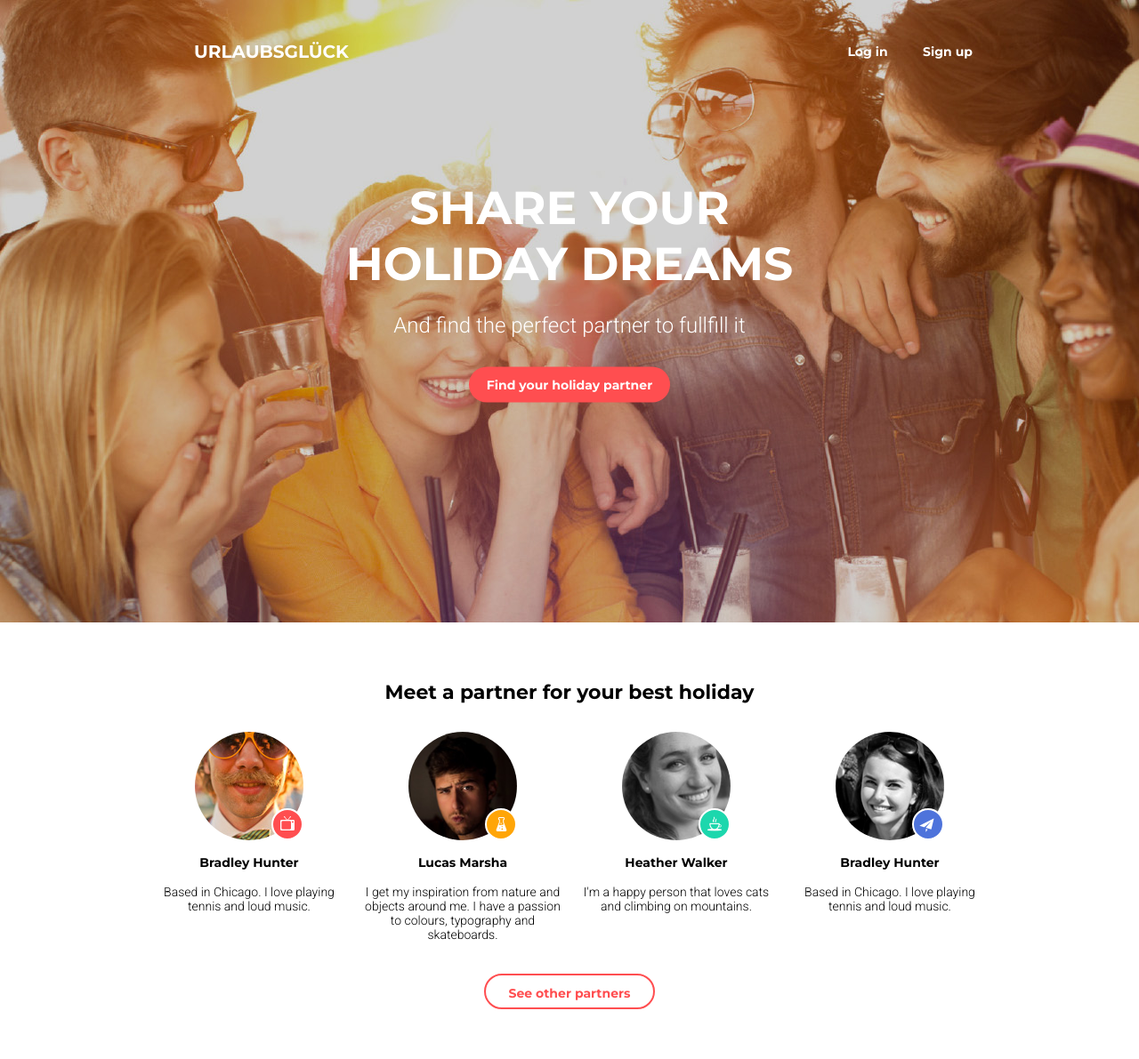
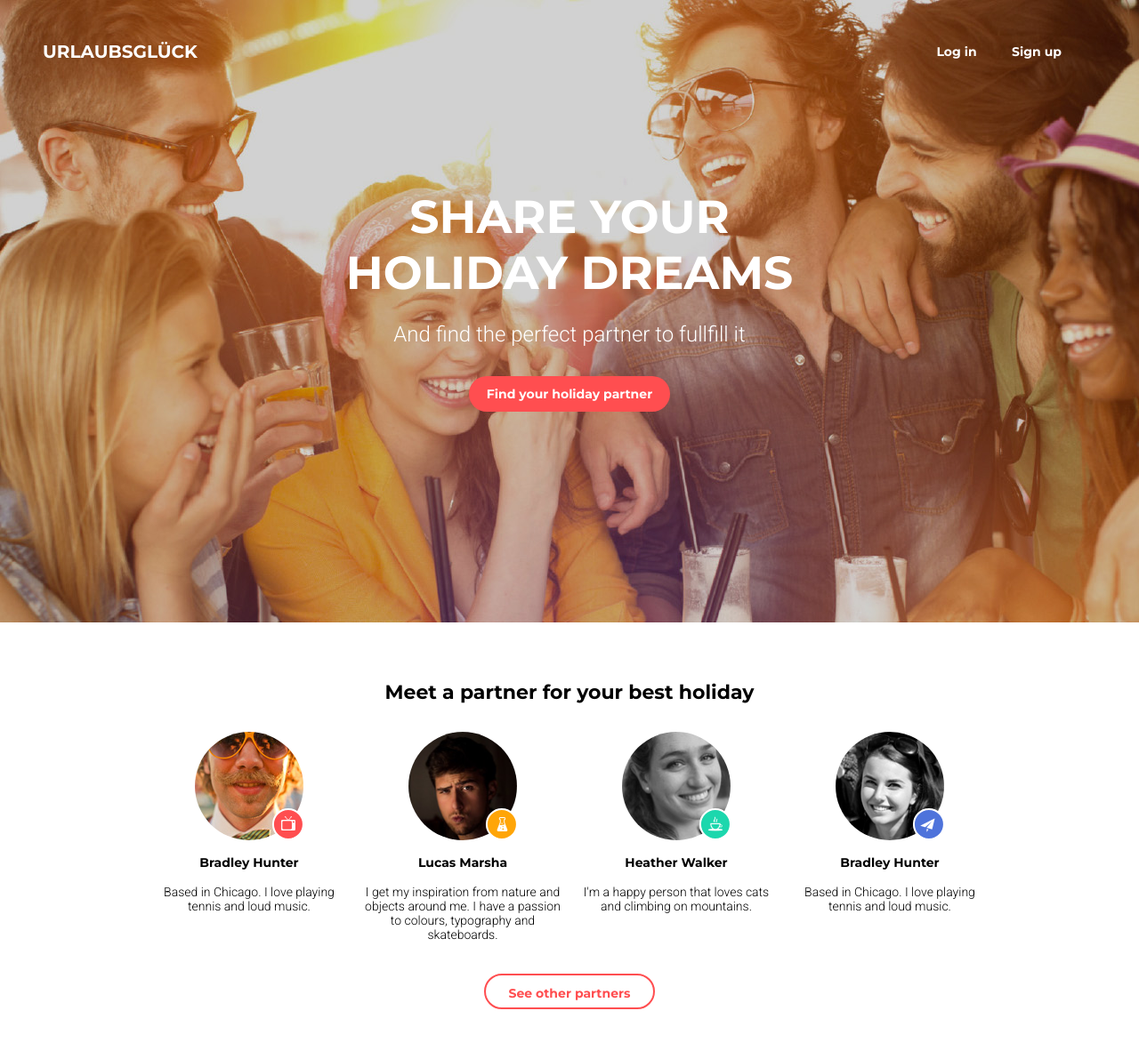
Before and after one commit to semakinv/goit-fe-course, a plain HTML site: page module-08/index.html in a window 1280 px wide. Shown: the whole page at 89% size. Drawn offline with Linux system fonts and the light colour scheme.

Commit message:
Homework 08 v03

```diff
--- a/module-08/css/media.css
+++ b/module-08/css/media.css
@@ -1,14 +1,4 @@
-@media (max-width: 747px) {
-
-    .menu{
-        height: 214px;
-        flex-wrap:wrap-reverse;
-    }
-
-    .logo{
-        width: 100%;
-        justify-content: center;
-    }
+@media (max-width: 767px) {
 
     .auth-item{
         align-self: flex-end;
@@ -40,27 +30,39 @@
 /*tablet
 -------------------------------------------------------------------------------*/
 
-@media (min-width: 747px) {
+@media (min-width: 767px) {
+
     .wrapper{
-        width: 748px;
+        width: 747px;
     }
 
     .head-box{
-        background-image: url(../img/tablet/promo-back.jpg);
-        max-width: 100%;
+        display: flex;
         height: 654px;
         padding-top: 46px;
-        width: 667px;
+        flex-wrap: wrap;
+        justify-content: space-between;
+        width: 100%;
     }
 
     .menu{
-        display: flex;
-        justify-content: flex-end;
         margin-right: 30px;
+        width: auto;
     }
 
     .logo{
         margin-left: 48px;
+        margin-top: 0;
+        height: 36px;
+        align-items: center;
+    }
+
+     nav + nav{
+        order: -1;
+    }
+
+    .heder-titles{
+        height: 352px;
     }
 
     .find-button{
@@ -70,10 +72,6 @@
     .persons-box{
         width:492px;
         padding-top: 69px;
-    }
-
-    .heder-titles{
-        top: 214px;
     }
 
     .mine-title{
@@ -91,6 +89,7 @@
         flex-wrap: wrap;
         flex-direction: row;
         justify-content: space-between;
+        margin-bottom: 64px;
     }
 
     .person-list {
@@ -113,22 +112,21 @@
 
 /*Desktop
 ----------------------------------------------------------------------------------*/
-@media (min-width: 940px) {
+@media (min-width: 960px) {
    .wrapper{
        width: 940px;
     }
 
     .menu{
         margin-right: auto;
+        width: auto;
     }
 
     .head-box{
-        background-image: url(../img/Desktop/promo-back.jpg);
         background-size: auto;
-        background-position:center;
-        width: 100%;
         height: 660px;
         padding-top: 40px;
+        width: 100%;
     }
 
     .persons-box{
--- a/module-08/css/style.css
+++ b/module-08/css/style.css
@@ -13,42 +13,49 @@
 }
 
 .wrapper {
-    width: 320px;
+    min-width: 320px;
     height: auto;
     margin: 0 auto;
 }
 
 .head-box{
-    background-image: url(../img/mobile/promo-back.jpg);
-    max-width: 320px;
+    display: block;
+    background-image: url(../img/Desktop/promo-back.jpg);
+    background-position:center;
+    width: 100%;
     height: 518px;
     padding-top: 22px;
-    position: relative;
 }
 
 .menu{
     display: flex;
     justify-content: center;
+    width: 100%;
     }
 
 .heder-titles{
-    top: 222px;
-    transform: translateY(50%);
     width: 100%;
+}
+
+.auth-link{
+    display: block;
+    text-decoration: none;
+    color: #fff;
 }
 
 .logo{
     display:flex;
-    flex: 1 1 auto;
     font-family: 'Montserrat', sans-serif;
     font-size: 20px;
     font-weight: 700;
     color: #fff;
     text-decoration: none;
-    justify-content: flex-start;
-    align-items: center;
+    justify-content: center;
+    margin-top: 114px;
+    height: 50px;
+
+
 }
-
 .auth-item{
     display:flex;
     font-family: 'Montserrat', sans-serif;
@@ -79,17 +86,12 @@
 }
 
 .person-list{
+    position: relative;
     list-style: none;
     margin-bottom: 24px;
 }
-.auth-link{
-    display: block;
-    text-decoration: none;
-    color: #fff;
-}
 
 .mine-title{
-    display: block;
     font-family: 'Montserrat', sans-serif;
     font-weight: 700;
     color: #fff;
@@ -104,7 +106,6 @@
 }
 
 .mine-subtitle{
-    display: block;
     font-family: 'Roboto', sans-serif;
     font-weight: 300;
     color: #fff;
@@ -142,15 +143,6 @@
     margin-bottom: 15px;
 }
 
-.person-card{
-    display: block;
-    position: relative;
-    width: auto;
-    text-decoration: none;
-    color: black;
-
-}
-
 .person-name{
     font-family: 'Montserrat', sans-serif;
     font-size: 14px;
@@ -160,47 +152,43 @@
 }
 
 .img-wrapper{
-    position: relative;
+    display: block;
     justify-content: center;
     height: 122px;
     width: 122px;
     margin: auto;
+    border-radius: 50%;
 }
 
-.person-img{
-    display: block;
-    border-radius: 50%;
-    height: 122px;
-    width: 122px;
-}
-.img-wrapper::before{
+.person-list::after{
+    position: absolute;
     content: " ";
     display: block;
-    position:absolute;
-    bottom: 0;
-    right: 0;
+    top: 86px;
+    left: 50%;
+    transform: translateX(72%);
     border-radius: 50%;
     border: 2px solid #fff;
     height: 32px;
     width: 32px;
 }
-.person-list:nth-child(1)> nav .img-wrapper::before{
+.person-list:nth-child(1)::after{
     background-color: rgb(255, 78, 80);
     background-image: url(../img/tv.png);
 }
 
-.person-list:nth-child(2)> nav .img-wrapper::before{
+.person-list:nth-child(2)::after{
     background-color: rgb(255, 165, 7);
     background-image: url(../img/flask.png);
 }
 
-.person-list:nth-child(3)> nav .img-wrapper::before{
+.person-list:nth-child(3)::after{
     background-color: rgb(28, 215, 173);
     background-image: url(../img/cup.png);
 }
 
 
-.person-list:nth-child(4)> nav .img-wrapper::before{
+.person-list:nth-child(4)::after{
     background-color: rgb(78, 115, 219);
     background-image: url(../img/flight.png);
 }
@@ -214,7 +202,7 @@
 
 
 .footer-button{
-    display:block;
+    display: block;
     height: 36px;
     width: 276px;
     border-radius: 20px;
@@ -224,7 +212,7 @@
     font-size: 14px;
     font-weight: 700;
     color: rgb(255, 78, 80);
-    text-align: center;
-    text-decoration: none;
     line-height: 40px;
+    background-color: #fff;
+    outline: none;
 }
--- a/module-08/index.html
+++ b/module-08/index.html
@@ -13,17 +13,15 @@
 </head>
 <body>
     <header class="wrapper head-box">
-        <ul class="wrapper menu">
-            <li class=" logo">
-                <a class="auth-link" href="#">URLAUBSGLÜCK</a>
+        <nav><ul class="wrapper menu">
+            <li class="auth-item">
+                <a href="#" class="auth-link">Log in</a>
             </li>
             <li class="auth-item">
-                <nav><a href="#" class="auth-link">Log in</a></nav>
+                <a href="#" class="auth-link">Sign up</a>
             </li>
-            <li class="auth-item">
-                <nav><a href="#" class="auth-link">Sign up</a></nav>
-            </li>
-        </ul>
+        </ul></nav>
+        <nav><a class="logo" href="#">URLAUBSGLÜCK</a></nav>
         <div class="heder-titles">
             <h1 class="mine-title">Share your holiday dreams</h1>
             <h2 class="mine-subtitle">And find the perfect partner to fullfill it</h2>
@@ -35,43 +33,29 @@
             <h2 class="partner-title">Meet a partner for your best holiday</h2>
                 <ul class="partners-list">
                     <li class="person-list">
-                    <nav><a class="person-card" href="#">
-                        <div class="img-wrapper">
-                            <img class="person-img" src="./img/partner1.jpg" alt="">
-                        </div>
+                            <img class="img-wrapper" src="./img/partner1.jpg" alt="">
                             <p class="person-name">Bradley Hunter</p>
                             <p class="interest">Based in Chicago. I love playing tennis and loud music.</p>
-                    </a></nav>
                     </li>
                     <li class="person-list">
-                    <nav><a class="person-card" href="#">
-                        <div class="img-wrapper">
-                            <img class="person-img" src="./img/partner3.jpg" alt="">
-                        </div>
+                            <img class="img-wrapper" src="./img/partner3.jpg" alt="">
                             <p class="person-name">Lucas Marsha</p>
                             <p class="interest">I get my inspiration from nature and objects around me. I have a passion to colours, typography and skateboards.</p>
-                    </a></nav>
                     </li>
                     <li class="person-list">
-                    <nav><a class="person-card" href="#">
-                        <div class="img-wrapper">
-                            <img class="person-img"  width="124" height="124" src="./img/partner2.jpg" alt="">
-                        </div>
+                            <img class="img-wrapper"  width="124" height="124" src="./img/partner2.jpg" alt="">
                             <p class="person-name">Heather Walker</p>
                             <p class="interest">I'm a happy person that loves cats and climbing on mountains.</p>
-                    </a></nav>
                     </li>
                     <li class="person-list">
-                    <nav><a class="person-card" href="#">
-                        <div class="img-wrapper">
-                            <img class="person-img" src="./img/partner4.jpg" alt="">
-                        </div>
+                            <img class="img-wrapper" src="./img/partner4.jpg" alt="">
                             <p class="person-name">Bradley Hunter</p>
                             <p class="interest">Based in Chicago. I love playing tennis and loud music.</p>
-                    </a></nav>
                     </li>
                 </ul>
-            <nav><a class="footer-button" href="#">See other partners</a></nav>
+            <form action="#" method="GET">
+                <button class="footer-button" type="button">See other partners</button>
+            </form>
         </section>
     </main>
 </body>
```
Lines whose indentation alone changed are shown as unchanged.
